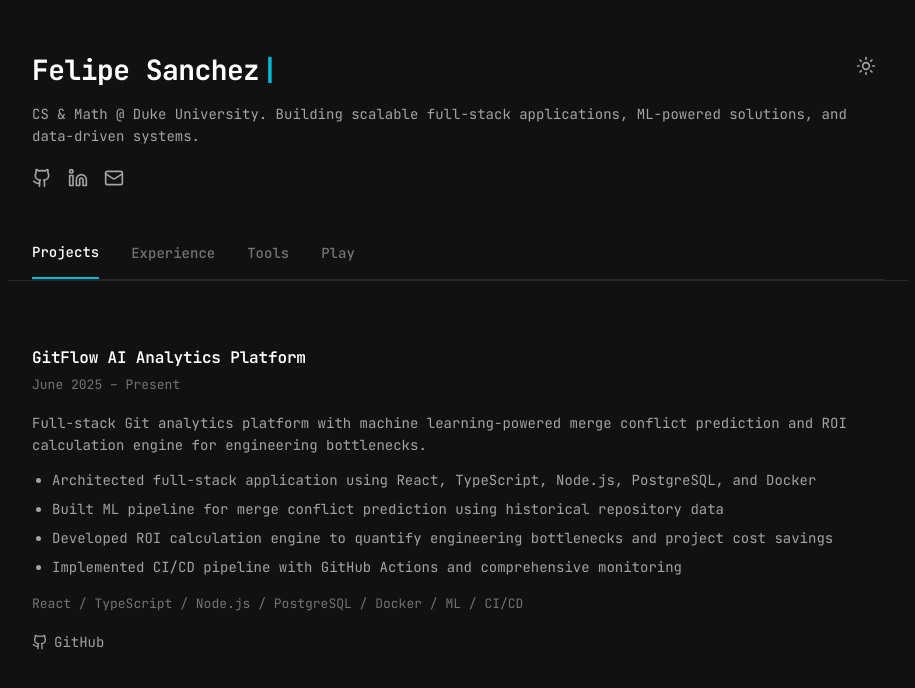
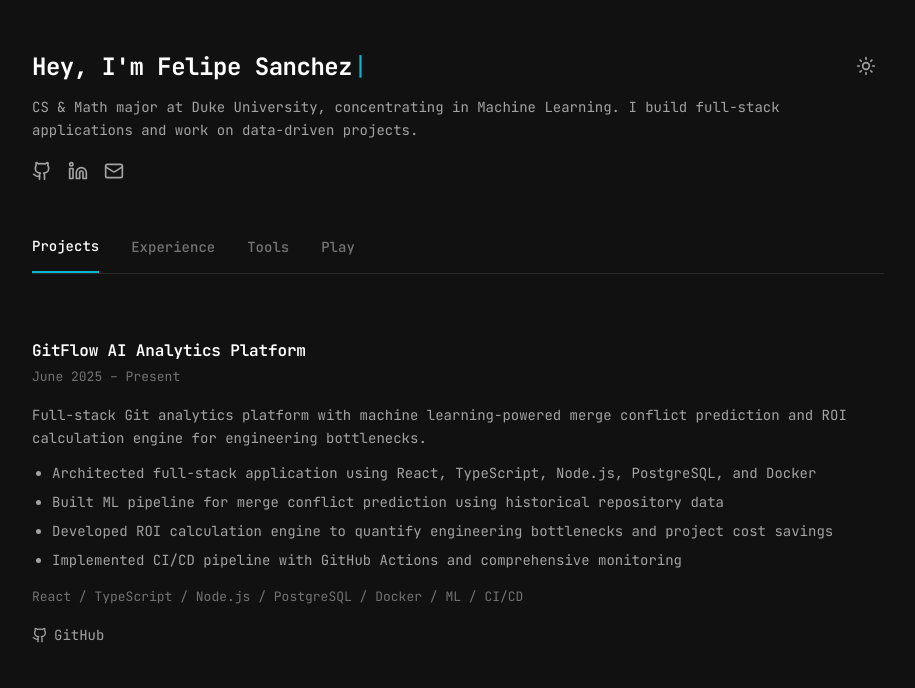
Before and after one commit to FelipeSanch/Portfolio, a React (Vite) app: page / in a window 1280 px wide. Shown: the top 688 px of the page, without its empty margins (182-1097 px from the left). Built offline with nearby package versions, Linux system fonts and the light colour scheme.

Commit message:
Touched up header section in landing page

```diff
--- a/src/components/Landing.tsx
+++ b/src/components/Landing.tsx
@@ -23,8 +23,8 @@ const Landing = memo(({ activeTab, setActiveTab, theme, isDark, toggleTheme }: L
     { id: 'game', label: 'Play' },
   ]
 
-  const fullName = "Felipe Sanchez"
-  const [displayedName, setDisplayedName] = useState("")
+  const typewriterText = "Hey, I'm Felipe Sanchez"
+  const [displayedText, setDisplayedText] = useState("")
   const [showCaret, setShowCaret] = useState(true)
 
   // Typewriter effect
@@ -34,17 +34,17 @@ const Landing = memo(({ activeTab, setActiveTab, theme, isDark, toggleTheme }: L
 
     const startTyping = () => {
       typingInterval = setInterval(() => {
-        if (index <= fullName.length) {
-          setDisplayedName(fullName.slice(0, index))
+        if (index <= typewriterText.length) {
+          setDisplayedText(typewriterText.slice(0, index))
           index++
         } else {
           clearInterval(typingInterval)
         }
-      }, 80)
+      }, 60) // Faster typing for smoother feel
     }
 
     // Start typing after a brief delay
-    const startDelay = setTimeout(startTyping, 200)
+    const startDelay = setTimeout(startTyping, 300)
 
     // Cleanup
     return () => {
@@ -57,13 +57,12 @@ const Landing = memo(({ activeTab, setActiveTab, theme, isDark, toggleTheme }: L
   useEffect(() => {
     const caretTimer = setInterval(() => {
       setShowCaret(prev => !prev)
-    }, 530)
+    }, 500) // Slightly faster blink for more natural feel
     return () => clearInterval(caretTimer)
   }, [])
 
   return (
     <div style={{
-      borderBottom: `1px solid ${theme.border}`,
       padding: '48px 24px 0 24px',
       transition: 'border-color 0.3s'
     }}>
@@ -72,23 +71,24 @@ const Landing = memo(({ activeTab, setActiveTab, theme, isDark, toggleTheme }: L
           <div style={{ display: 'flex', justifyContent: 'space-between', alignItems: 'flex-start' }}>
             <div style={{ flex: 1 }}>
                      <h1 style={{
-                fontSize: '28px',
+                       fontSize: '24px',
                        fontWeight: '700',
                        color: theme.text,
                        marginBottom: '10px',
                        letterSpacing: '-0.02em',
                        transition: 'color 0.3s',
                        fontFamily: 'JetBrains Mono, monospace',
-                minHeight: '38px',
+                       minHeight: '32px',
                        display: 'flex',
                        alignItems: 'center'
                      }}>
-                <span>{displayedName}</span>
+                       <span style={{ whiteSpace: 'pre' }}>{displayedText}</span>
                        <span style={{
                          color: '#06b6d4',
-                  opacity: showCaret && displayedName.length > 0 ? 1 : 0,
-                  transition: 'opacity 0.15s ease',
-                  marginLeft: '2px'
+                         opacity: showCaret && displayedText.length > 0 ? 1 : 0,
+                         transition: 'opacity 0.1s ease',
+                         marginLeft: '1px',
+                         fontWeight: '400'
                        }}>
                          |
                        </span>
@@ -100,7 +100,7 @@ const Landing = memo(({ activeTab, setActiveTab, theme, isDark, toggleTheme }: L
                        marginBottom: '20px',
                        transition: 'color 0.3s'
                      }}>
-                CS & Math @ Duke University. Building scalable full-stack applications, ML-powered solutions, and data-driven systems.
+                       CS & Math major at Duke University, concentrating in Machine Learning. I build full-stack applications and work on data-driven projects.
                      </p>
             </div>
 
@@ -160,7 +160,12 @@ const Landing = memo(({ activeTab, setActiveTab, theme, isDark, toggleTheme }: L
         </div>
 
         {/* Tab Navigation */}
-        <nav style={{ display: 'flex', gap: '0', borderBottom: `1px solid ${theme.border}`, transition: 'border-color 0.3s' }}>
+        <nav style={{
+          display: 'flex',
+          gap: '0',
+          borderBottom: `1px solid ${theme.border}`,
+          transition: 'border-color 0.3s'
+        }}>
           {tabs.map((tab) => (
             <button
               key={tab.id}
```
Lines whose indentation alone changed are shown as unchanged.
